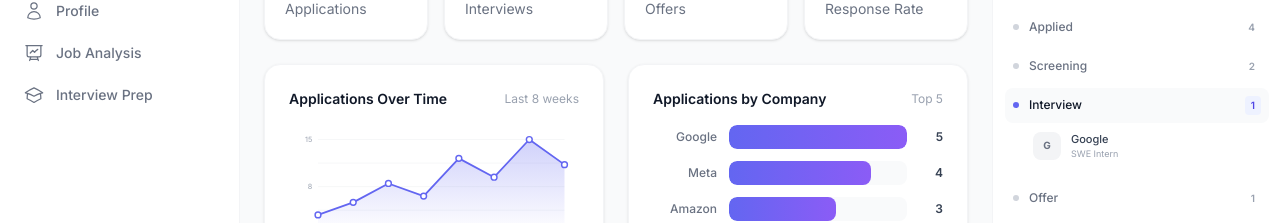
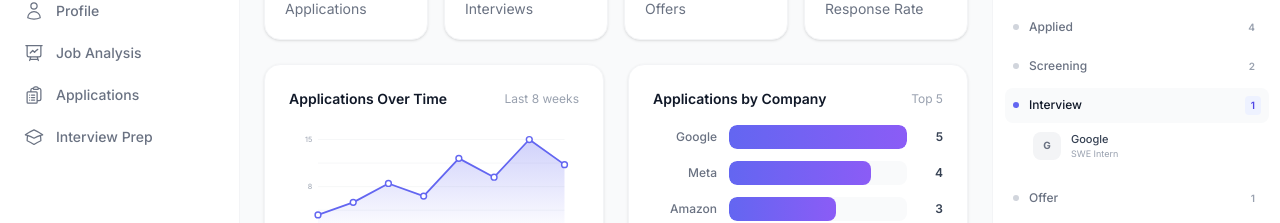
Before and after one commit to bhuwanb23/career_pilot, a React (Vite) app in the folder frontend/: page / in a window 1280 px wide. Both pictures are taken after typing "name@example.com", "Sample123" into the empty fields and a click on the button "Continue". Shown: the part 192-415 px from the top of the page. Built offline with nearby package versions, Linux system fonts and the light colour scheme.

Commit message:
feat: add Applications Kanban route (/kanban) and sidebar nav item

```diff
--- a/frontend/src/App.jsx
+++ b/frontend/src/App.jsx
@@ -4,6 +4,7 @@
 import Dashboard from "./pages/Dashboard";
 import ProfilePage from "./pages/ProfilePage";
 import JobAnalysis from "./pages/JobAnalysis";
+import Applications from "./pages/Applications";
 
 function ProtectedRoute({ children, leftCollapsed, rightCollapsed, onToggleLeft, onToggleRight }) {
   const isLoggedIn = localStorage.getItem("loggedIn") === "true";
@@ -47,6 +48,11 @@
             {(props) => <JobAnalysis {...props} />}
           </ProtectedRoute>
         } />
+        <Route path="/kanban" element={
+          <ProtectedRoute {...sidebarProps}>
+            {(props) => <Applications {...props} />}
+          </ProtectedRoute>
+        } />
         <Route path="*" element={<Navigate to="/" replace />} />
       </Routes>
     </BrowserRouter>
--- a/frontend/src/components/Sidebar.jsx
+++ b/frontend/src/components/Sidebar.jsx
@@ -5,6 +5,7 @@
   { label: "Dashboard", path: "/", icon: <svg className="w-5 h-5" fill="none" viewBox="0 0 24 24" stroke="currentColor" strokeWidth={1.5}><path strokeLinecap="round" strokeLinejoin="round" d="M3.75 6A2.25 2.25 0 0 1 6 3.75h2.25A2.25 2.25 0 0 1 10.5 6v2.25a2.25 2.25 0 0 1-2.25 2.25H6a2.25 2.25 0 0 1-2.25-2.25V6ZM3.75 15.75A2.25 2.25 0 0 1 6 13.5h2.25a2.25 2.25 0 0 1 2.25 2.25V18a2.25 2.25 0 0 1-2.25 2.25H6A2.25 2.25 0 0 1 3.75 18v-2.25ZM13.5 6a2.25 2.25 0 0 1 2.25-2.25H18A2.25 2.25 0 0 1 20.25 6v2.25A2.25 2.25 0 0 1 18 10.5h-2.25a2.25 2.25 0 0 1-2.25-2.25V6ZM13.5 15.75a2.25 2.25 0 0 1 2.25-2.25H18a2.25 2.25 0 0 1 2.25 2.25V18A2.25 2.25 0 0 1 18 20.25h-2.25A2.25 2.25 0 0 1 13.5 18v-2.25Z" /></svg> },
   { label: "Profile", path: "/profile", icon: <svg className="w-5 h-5" fill="none" viewBox="0 0 24 24" stroke="currentColor" strokeWidth={1.5}><path strokeLinecap="round" strokeLinejoin="round" d="M15.75 6a3.75 3.75 0 1 1-7.5 0 3.75 3.75 0 0 1 7.5 0ZM4.501 20.118a7.5 7.5 0 0 1 14.998 0A17.933 17.933 0 0 1 12 21.75c-2.676 0-5.216-.584-7.499-1.632Z" /></svg> },
   { label: "Job Analysis", path: "/applications", icon: <svg className="w-5 h-5" fill="none" viewBox="0 0 24 24" stroke="currentColor" strokeWidth={1.5}><path strokeLinecap="round" strokeLinejoin="round" d="M3.75 3v11.25A2.25 2.25 0 006 16.5h2.25M3.75 3h-1.5m1.5 0h16.5m0 0h1.5m-1.5 0v11.25A2.25 2.25 0 0118 16.5h-2.25m-7.5 0h7.5m-7.5 0l-1 3m8.5-3l1 3m0 0l.5 1.5m-.5-1.5h-9.5m0 0l-.5 1.5m.75-9l3-3 2.148 2.148A12.061 12.061 0 0116.5 7.605" /></svg> },
+  { label: "Applications", path: "/kanban", icon: <svg className="w-5 h-5" fill="none" viewBox="0 0 24 24" stroke="currentColor" strokeWidth={1.5}><path strokeLinecap="round" strokeLinejoin="round" d="M9 12h3.75M9 15h3.75M9 18h3.75m3 .75H18a2.25 2.25 0 002.25-2.25V6.108c0-1.135-.845-2.098-1.976-2.192a48.424 48.424 0 00-1.123-.08m-5.801 0c-.065.21-.1.433-.1.664 0 .414.336.75.75.75h4.5a.75.75 0 00.75-.75 2.25 2.25 0 00-.1-.664m-5.8 0A2.251 2.251 0 0113.5 2.25H15a2.25 2.25 0 012.15 1.586m-5.8 0c-.376.023-.75.05-1.124.08C9.095 4.01 8.25 4.973 8.25 6.108V8.25m0 0H4.875c-.621 0-1.125.504-1.125 1.125v11.25c0 .621.504 1.125 1.125 1.125h9.75c.621 0 1.125-.504 1.125-1.125V9.375c0-.621-.504-1.125-1.125-1.125H8.25zM6.75 12h.008v.008H6.75V12zm0 3h.008v.008H6.75V15zm0 3h.008v.008H6.75V18z" /></svg> },
   { label: "Interview Prep", path: "/interview", icon: <svg className="w-5 h-5" fill="none" viewBox="0 0 24 24" stroke="currentColor" strokeWidth={1.5}><path strokeLinecap="round" strokeLinejoin="round" d="M4.26 10.147a60.438 60.438 0 0 0-.491 6.347A48.62 48.62 0 0 1 12 20.904a48.62 48.62 0 0 1 8.232-4.41 60.46 60.46 0 0 0-.491-6.347m-15.482 0a50.636 50.636 0 0 0-2.658-.813A59.906 59.906 0 0 1 12 3.493a59.903 59.903 0 0 1 10.399 5.84c-.896.248-1.783.52-2.658.814m-15.482 0A50.717 50.717 0 0 1 12 13.489a50.702 50.702 0 0 1 7.74-3.342" /></svg> },
 ];
 
```
